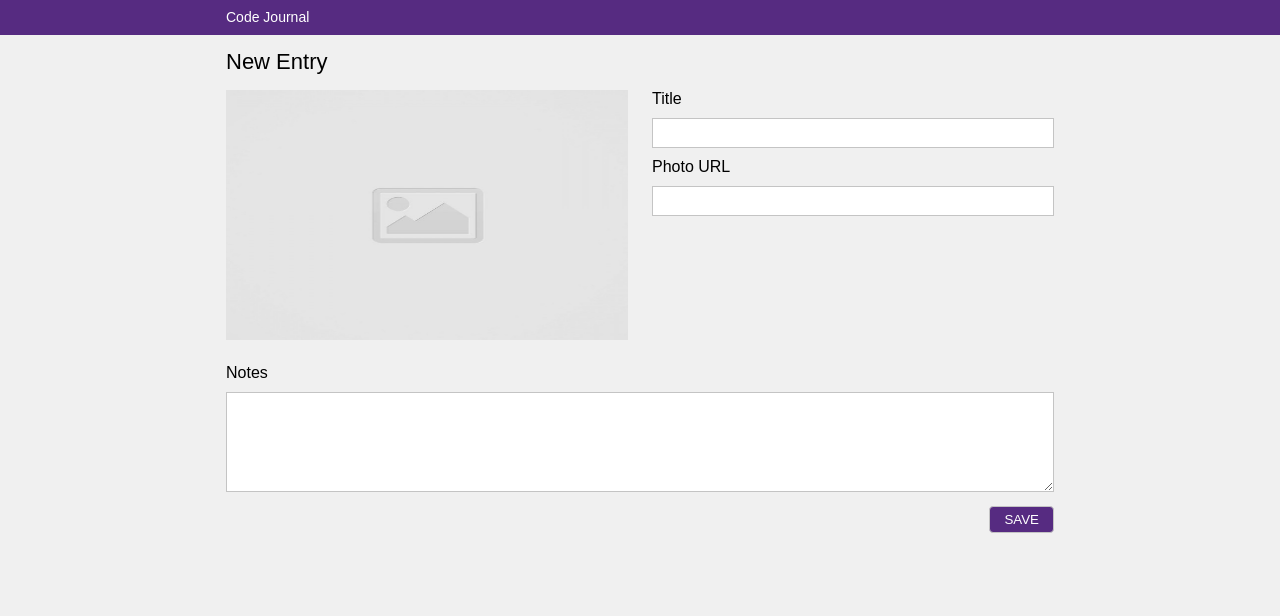
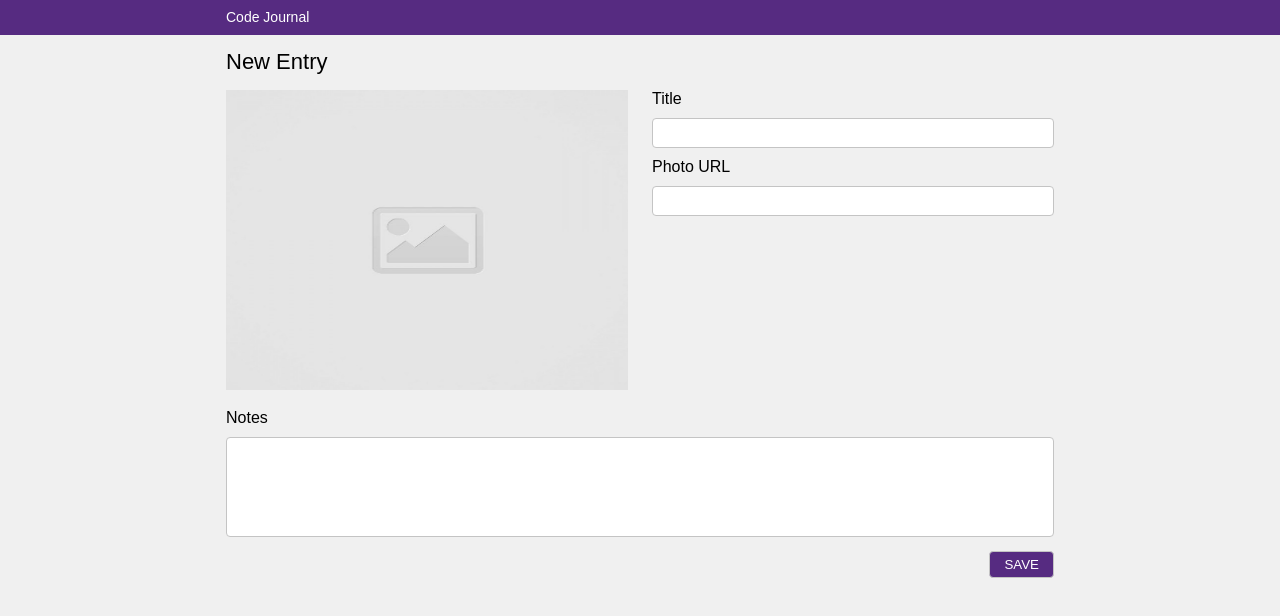
Before and after one commit to rocky-truong/code-journal, a website: page index.html in a window 1280 px wide. Drawn offline with Linux system fonts and the light colour scheme; a web font is replaced by a local one.

Commit message:
Remove all CSS styling that had no affect or was otherwise unnecessary. #1

```diff
--- a/css/styles.css
+++ b/css/styles.css
@@ -21,8 +21,8 @@ body {
 
 img {
   width: 100%;
-  margin-bottom: 20px;
-  height: 250px;
+  margin-bottom: 15px;
+  height: 300px;
 }
 
 input {
@@ -56,7 +56,6 @@ textarea:focus {
 
 #submit {
   padding: 5px 14px;
-  border-radius: 4px;
   text-transform: uppercase;
   margin-top: 10px;
 }
@@ -73,3 +72,11 @@ label {
   display: inline-block;
   margin-bottom: 10px;
 }
+
+.no-resize {
+  resize: none;
+}
+
+.round-border {
+  border-radius: 4px;
+}
--- a/index.html
+++ b/index.html
@@ -41,20 +41,20 @@
             </div>
             <div class="column-half">
               <label for="title">Title</label>
-              <input class="input" required name="title" type="text" id="title">
+              <input class="input round-border" required name="title" type="text" id="title">
               <label for="photo-url">Photo URL</label>
-              <input class="input" required name="image" type="text" id="photo-url">
+              <input class="input round-border" required name="image" type="text" id="photo-url">
             </div>
           </div>
           <div class="row">
             <div class="column-full">
               <label for="notes">Notes</label>
-              <textarea required class="notes" name="notes" id="notes"></textarea>
+              <textarea required class="notes no-resize round-border" name="notes" id="notes"></textarea>
             </div>
           </div>
           <div class="row">
             <div class="column-full submit-button">
-              <input required type="submit" id="submit" value="Save" class="purple">
+              <input required type="submit" id="submit" value="Save" class="purple round-border">
             </div>
           </div>
         </form>
```
